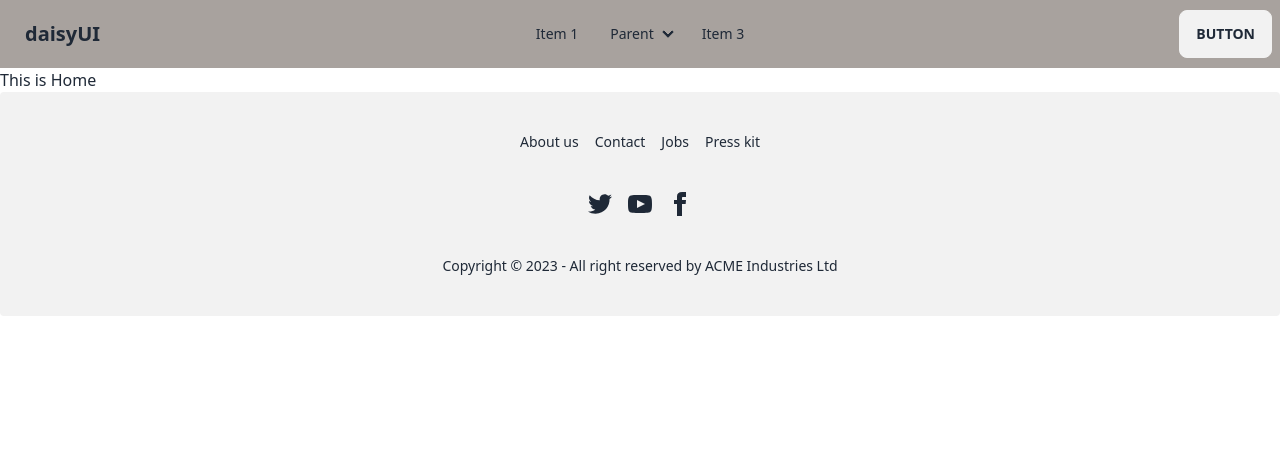
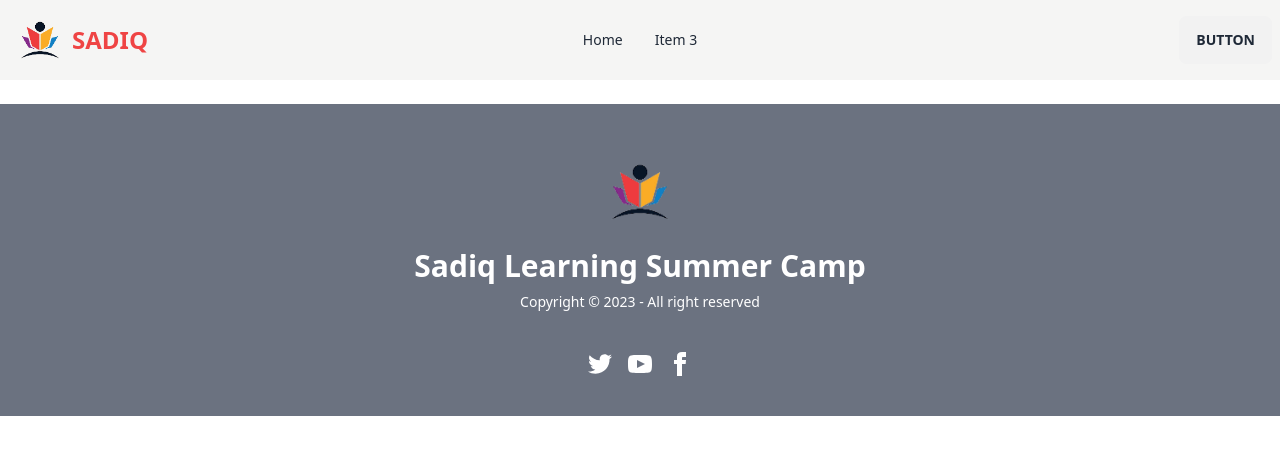
Before and after one commit to HmSani6699/summer-camp-client, a React (Vite) app: page / in a window 1280 px wide. Shown: the top 454 px of the page. Built offline with nearby package versions, Linux system fonts and the light colour scheme.

Commit message:
added the web logo in navbr and footer

```diff
--- a/src/Pages/Home/Home/Shared/Footer/Footer.jsx
+++ b/src/Pages/Home/Home/Shared/Footer/Footer.jsx
@@ -1,12 +1,13 @@
-
+import logo from '../../../../../assets/logo.png'
 const Footer = () => {
     return (
-        <footer className="footer footer-center p-10 bg-base-200 text-base-content rounded">
-            <div className="grid grid-flow-col gap-4">
-                <a className="link link-hover">About us</a>
-                <a className="link link-hover">Contact</a>
-                <a className="link link-hover">Jobs</a>
-                <a className="link link-hover">Press kit</a>
+        <footer className=" footer footer-center mt-20 p-10 bg-gray-500 text-white">
+            <div>
+               <img className='h-24 w-24' src={logo} alt="" />
+                <p className="font-bold text-3xl">
+                    Sadiq Learning  Summer Camp
+                </p>
+                <p>Copyright © 2023 - All right reserved</p>
             </div>
             <div>
                 <div className="grid grid-flow-col gap-4">
@@ -15,9 +16,6 @@ const Footer = () => {
                     <a><svg xmlns="http://www.w3.org/2000/svg" width="24" height="24" viewBox="0 0 24 24" className="fill-current"><path d="M9 8h-3v4h3v12h5v-12h3.642l.358-4h-4v-1.667c0-.955.192-1.333 1.115-1.333h2.885v-5h-3.808c-3.596 0-5.192 1.583-5.192 4.615v3.385z"></path></svg></a>
                 </div>
             </div>
-            <div>
-                <p>Copyright © 2023 - All right reserved by ACME Industries Ltd</p>
-            </div>
         </footer>
     );
 };
--- a/src/Pages/Home/Home/Shared/Navbar/Navbar.jsx
+++ b/src/Pages/Home/Home/Shared/Navbar/Navbar.jsx
@@ -1,39 +1,30 @@
+import { Link } from "react-router-dom";
+import logo from '../../../../../assets/logo.png'
+const Navbar = () => {
 
-const Navbar = () => {
+    const navLink = <>
+        <li><Link>Home</Link></li>
+        <li><a>Item 3</a></li>
+    </>
+
+
     return (
-        <div className="navbar bg-stone-400">
+        <div className="navbar bg-stone-100 fixed max-w-7xl mx-auto">
             <div className="navbar-start">
                 <div className="dropdown">
                     <label tabIndex={0} className="btn btn-ghost lg:hidden">
                         <svg xmlns="http://www.w3.org/2000/svg" className="h-5 w-5" fill="none" viewBox="0 0 24 24" stroke="currentColor"><path strokeLinecap="round" strokeLinejoin="round" strokeWidth="2" d="M4 6h16M4 12h8m-8 6h16" /></svg>
                     </label>
                     <ul tabIndex={0} className="menu menu-sm dropdown-content mt-3 p-2 shadow bg-base-100 rounded-box w-52">
-                        <li><a>Item 1</a></li>
-                        <li>
-                            <a>Parent</a>
-                            <ul className="p-2">
-                                <li><a>Submenu 1</a></li>
-                                <li><a>Submenu 2</a></li>
-                            </ul>
-                        </li>
-                        <li><a>Item 3</a></li>
+                        {navLink}
                     </ul>
                 </div>
-                <a className="btn btn-ghost normal-case text-xl">daisyUI</a>
+                <img className="h-16 w-16" src={logo} alt="" />
+               <h2 className="text-2xl font-bold text-red-500">SADIQ</h2>
             </div>
             <div className="navbar-center hidden lg:flex">
                 <ul className="menu menu-horizontal px-1">
-                    <li><a>Item 1</a></li>
-                    <li tabIndex={0}>
-                        <details>
-                            <summary>Parent</summary>
-                            <ul className="p-2">
-                                <li><a>Submenu 1</a></li>
-                                <li><a>Submenu 2</a></li>
-                            </ul>
-                        </details>
-                    </li>
-                    <li><a>Item 3</a></li>
+                    {navLink}
                 </ul>
             </div>
             <div className="navbar-end">
```
Also changed, not shown: src/assets/logo.png (added), src/assets/logo1.png (added).
